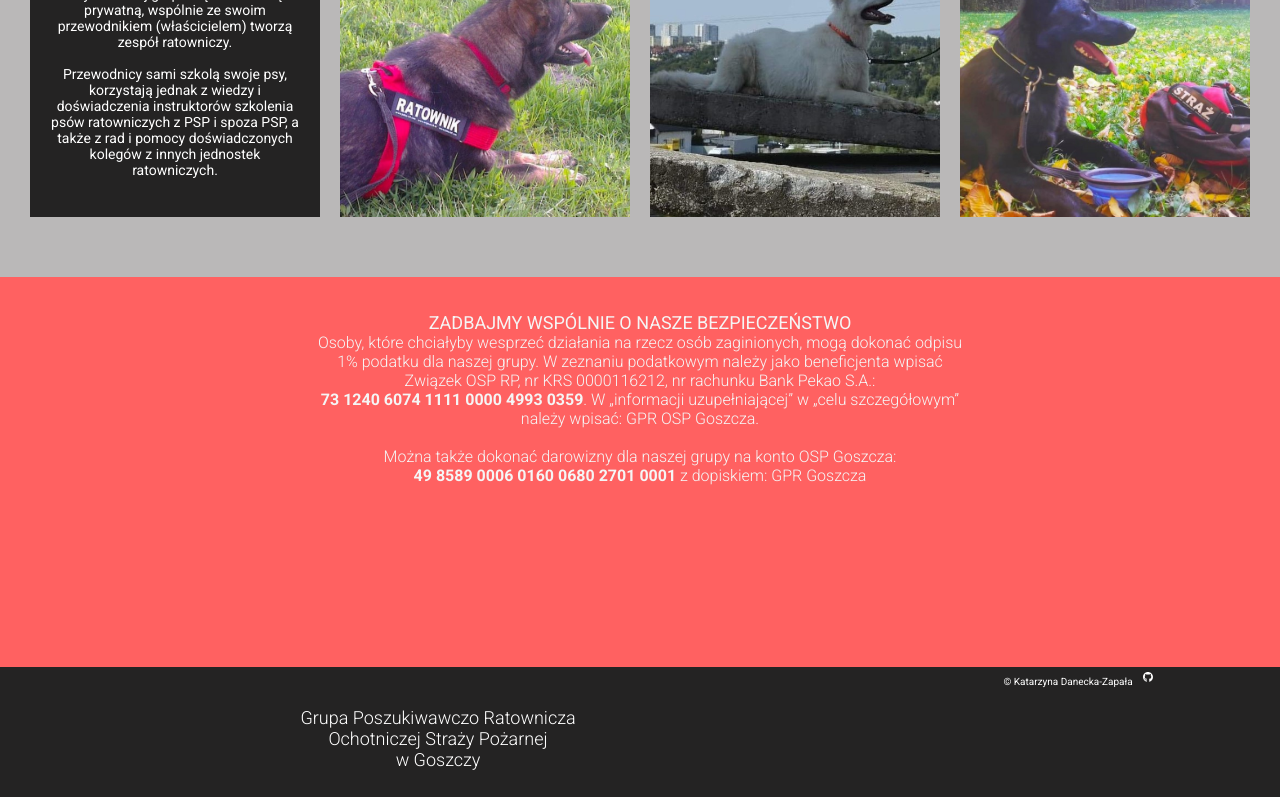
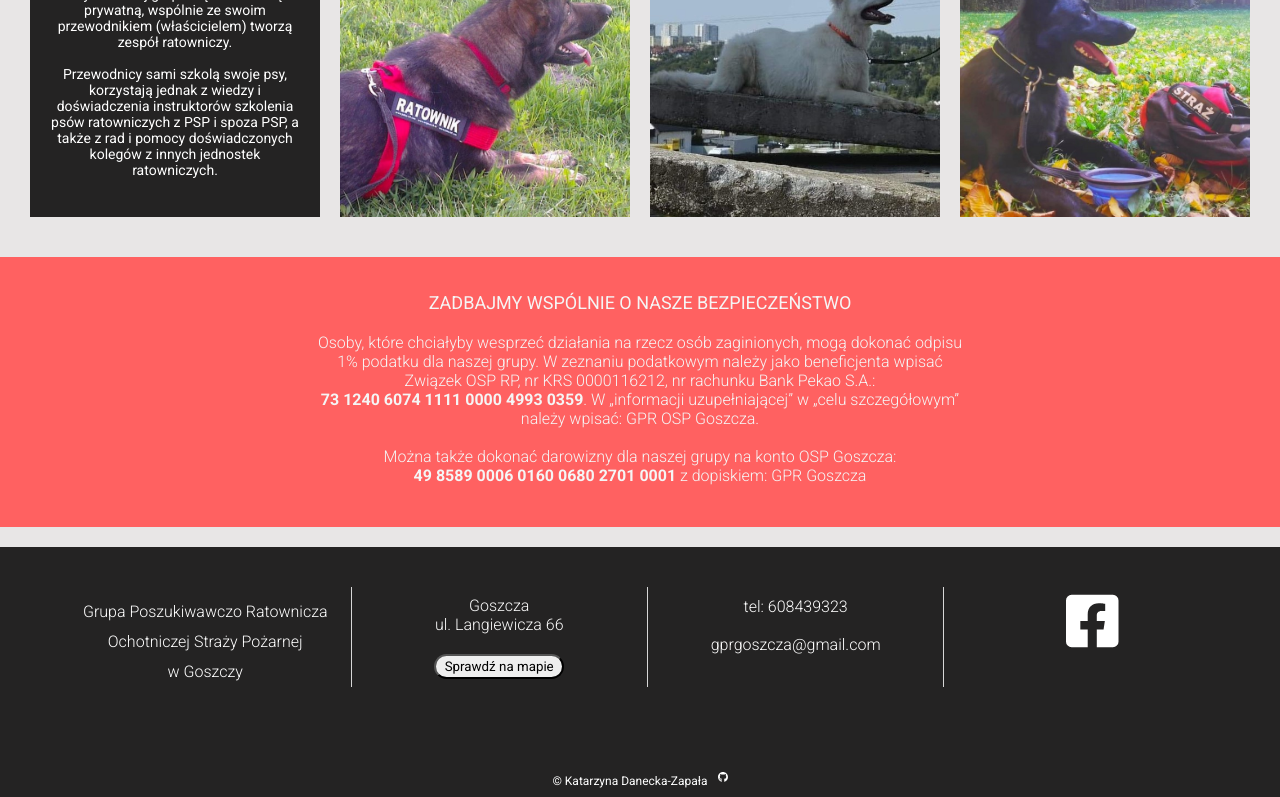
Before and after one commit to KatarzynaZapala/OSP-Goszcza-website, a React (Create React App) app in the folder osp-app/: page / in a window 1280 px wide. Shown: the part 3127-3924 px from the top of the page. Built offline with nearby package versions, Linux system fonts and the light colour scheme.

Commit message:
add corects to notebook version

```diff
--- a/osp-app/src/js/Footer.js
+++ b/osp-app/src/js/Footer.js
@@ -14,7 +14,7 @@ export default class Footer extends Component {
                     </div>
                     <div className="footer_box footer_address">
                         <a target="_blank" href="https://www.google.pl/maps/place/Ochotnicza+Stra%C5%BC+Po%C5%BCarna+w+Goszczy/@50.1847934,20.0616094,14.75z/data=!4m5!3m4!1s0x47165203e5e493fb:0xa0175a3905e6e394!8m2!3d50.1867338!4d20.070368">
-                            <p className="footer_address">Goszcza <br/>ul. Langiewicza 66</p>
+                            <p className="footer_address_detail">Goszcza <br/>ul. Langiewicza 66</p>
                             <button className="map_btn">Sprawdź na mapie</button>
                         </a>
                     </div>
--- a/osp-app/src/scss/elements/_actionSection.scss
+++ b/osp-app/src/scss/elements/_actionSection.scss
@@ -80,7 +80,7 @@
 
     }
     .action__text {
-      text-align: justify;
+      //text-align: justify;
       display: inline-block;
       padding: 0 15px;
     }
@@ -111,7 +111,7 @@
       }
     }
     .action__text {
-      text-align: justify;
+      //text-align: center;
       display: inline-block;
       padding: 0 15px;
       @include notebook {
@@ -141,7 +141,7 @@
       }
     }
     .action__text {
-      text-align: justify;
+      //text-align: justify;
       display: inline-block;
       padding: 0 15px;
       color: black;
--- a/osp-app/src/scss/elements/_dogsSection.scss
+++ b/osp-app/src/scss/elements/_dogsSection.scss
@@ -14,6 +14,7 @@
   }
   @include notebook {
     padding-bottom: 20px;
+    background-color: #E8E6E6;
   }
 
   .dog_container {
@@ -25,7 +26,11 @@
     @include tablet {
       width: 800px;
       flex-wrap: wrap;
-      background-color: #E8E6E6;;
+      background-color: #E8E6E6;
+    }
+    @include notebook {
+      background-color: #E8E6E6;
+      padding-bottom: 0;
     }
 
 
@@ -40,6 +45,9 @@
       transition: 3s ease-in-out;
       @include tablet {
         background-color: #E8E6E6;;
+      }
+      @include notebook {
+        background-color: #E8E6E6;
       }
 
 
--- a/osp-app/src/scss/elements/_donateSection.scss
+++ b/osp-app/src/scss/elements/_donateSection.scss
@@ -20,6 +20,9 @@
   }
   @include notebook{
     font-size: 16px;
+    height: 270px;
+    margin-bottom: 20px;
+
 
   }
   .donate_container {
@@ -35,11 +38,20 @@
       text-transform: uppercase;
       font-weight: 400;
       font-size: 18px;
+      @include notebook {
+        display: inline-block;
+        //padding-top: 20px;
+        padding-bottom: 20px;
+      }
     }
     .donate_text {
       font-weight: 300;
       font-size: 16px;
       padding: 0 20px;
+      @include notebook {
+        font-size: 16px;
+      }
+
     }
   }
 
--- a/osp-app/src/scss/elements/_fireFightersSection.scss
+++ b/osp-app/src/scss/elements/_fireFightersSection.scss
@@ -51,7 +51,7 @@
 
       }
       p.fire__text {
-        text-align: justify;
+        //text-align: justify;
         display: inline-block;
         padding: 0 15px;
         @include notebook {
--- a/osp-app/src/scss/elements/_footer.scss
+++ b/osp-app/src/scss/elements/_footer.scss
@@ -10,6 +10,13 @@
   color: $font-white-color;
   font-family: "Roboto", sans-serif;
   //margin-top: 20px;
+  @include notebook {
+    display: block;
+    margin-bottom: 20px;
+
+
+  }
+
 
 
 
@@ -31,7 +38,10 @@
     @include tablet {
       width: 1000px;
       flex-wrap: nowrap;
-
+    }
+    @include notebook {
+      width: 1200px;
+      flex-wrap: nowrap;
     }
 
 
@@ -40,7 +50,7 @@
 
       width: 100%;
       height: 100px;
-      cursor: pointer;
+
       background-color: $footer-color;
       transition: 2s;
       font-weight: 300;
@@ -53,14 +63,30 @@
         font-size: 14px;
         border-right: 1px solid #d7d7d7;
       }
+      @include  notebook {
+        font-size: 16px;
+        border-right: 1px solid #d7d7d7;
+        padding-top: 10px;
+        padding-left: 20px;
+        line-height: 30px;
+
+      }
 
     }
     .footer_address {
       color: $column-white-color;
-      font-size: 18px;
+      font-size: 16px;
       @include  tablet {
         font-size: 14px;
         border-right: 1px solid #d7d7d7;
+      }
+      @include  notebook {
+        font-size: 16px;
+        border-right: 1px solid #d7d7d7;
+        padding-top: 9px;
+      }
+      .footer_address_detail {
+        color: $column-white-color
       }
       .map_btn {
         margin-top: 20px;
@@ -69,6 +95,7 @@
         text-align: center;
         border-radius: 20px;
         font-family: "Roboto", sans-serif;
+        cursor: pointer;
         @include  tablet {
           font-size: 12px;
         }
@@ -81,6 +108,11 @@
         padding-top: 0;
         border-right: 1px solid #d7d7d7;
       }
+      @include  notebook {
+        font-size: 16px;
+        border-right: 1px solid #d7d7d7;
+        padding-top: 10px;
+      }
       .number_item {
         color: white;
       }
@@ -91,6 +123,10 @@
         height: 80px;
         @include tablet {
           font-size: 40px;
+        }
+        @include notebook {
+          font-size: 60px;
+
         }
       }
 
@@ -104,8 +140,17 @@
       padding-top: 50px;
 
     }
+    @include notebook {
+      display: flex;
+      font-size: 12px;
+      padding-top: 80px;
+
+
+
+    }
     .copy_name {
       color: $font-white-color;
+
       .gh_icon {
         padding-left: 10px;
         font-size: 20px;
--- a/osp-app/src/scss/elements/_nav.scss
+++ b/osp-app/src/scss/elements/_nav.scss
@@ -1,10 +1,10 @@
 @import "./src/scss/settings/index";
 
-body {
-  margin: 0;
-  font-family: 'Roboto', sans-serif;
-
-}
+//body {
+//  margin: 0;
+//  font-family: 'Roboto', sans-serif;
+//
+//}
 
 a {
   color: $font-black-color;
@@ -17,6 +17,7 @@ a {
   background-color: rgba(250, 250, 250, 0.6);
   box-shadow: 1px 1px 5px 0 rgba(0, 0, 0, .1);
 
+
 }
 
 .nav_container ul {
@@ -26,6 +27,8 @@ a {
   list-style: none;
   text-transform: uppercase;
   overflow: hidden;
+
+
 }
 
 .nav_container li {
@@ -33,6 +36,7 @@ a {
   @include notebook {
     float: left;
     display: inline-block;
+
 
   }
 }
--- a/osp-app/src/scss/elements/_rescueSection.scss
+++ b/osp-app/src/scss/elements/_rescueSection.scss
@@ -70,11 +70,11 @@
         }
       }
       p.rescue__text {
-        text-align: justify;
+        //text-align: justify;
         display: inline-block;
         padding: 0 15px;
         @include notebook {
-          text-align: left;
+          //text-align: left;
           padding: 0 10px;
         }
       }
--- a/osp-app/src/scss/elements/_slider.scss
+++ b/osp-app/src/scss/elements/_slider.scss
@@ -31,6 +31,7 @@
     margin-top: 59px;
     z-index: 1;
     transition: .3s ease-in-out;
+
     @include tablet {
       height: 500px;
     }
@@ -48,16 +49,16 @@
     height: 20px;
     color: #e2dfdf;
     left: 3%;
-    top: 20%;
+    top: 24%;
     cursor: pointer;
     @include tablet {
-      top: 30%;
+      top: 33%;
       width: 30px;
       height: 30px;
 
     }
     @include notebook {
-      top: 38%;
+      top: 35%;
       width: 50px;
       height: 50px;
       left: 1%;
@@ -73,16 +74,16 @@
     height: 20px;
     color: #e2dfdf;
     right: 3%;
-    top: 20%;
+    top: 24%;
     cursor: pointer;
     font-weight: lighter;
     @include tablet {
-      top: 30%;
+      top: 33%;
       width: 30px;
       height: 30px;
     }
     @include notebook {
-      top: 38%;
+      top: 35%;
       width: 50px;
       height: 50px;
     }
```
